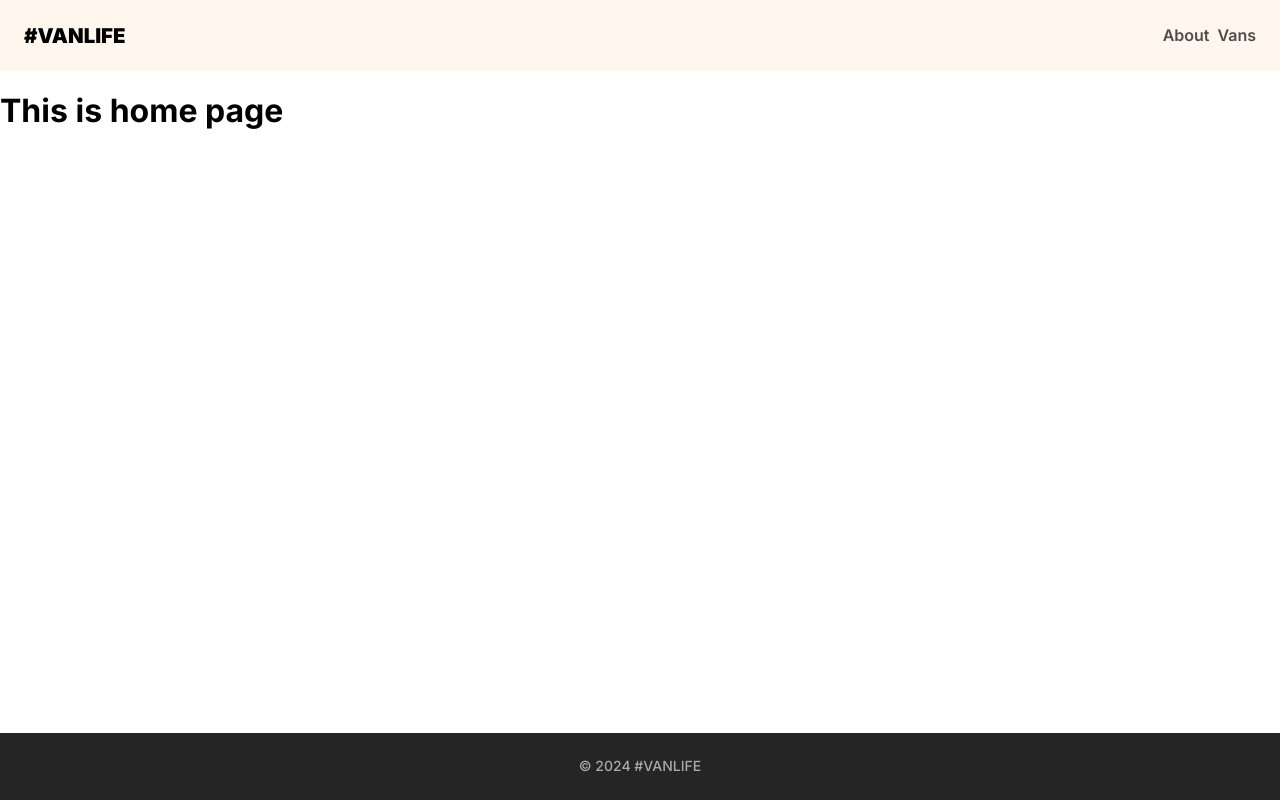
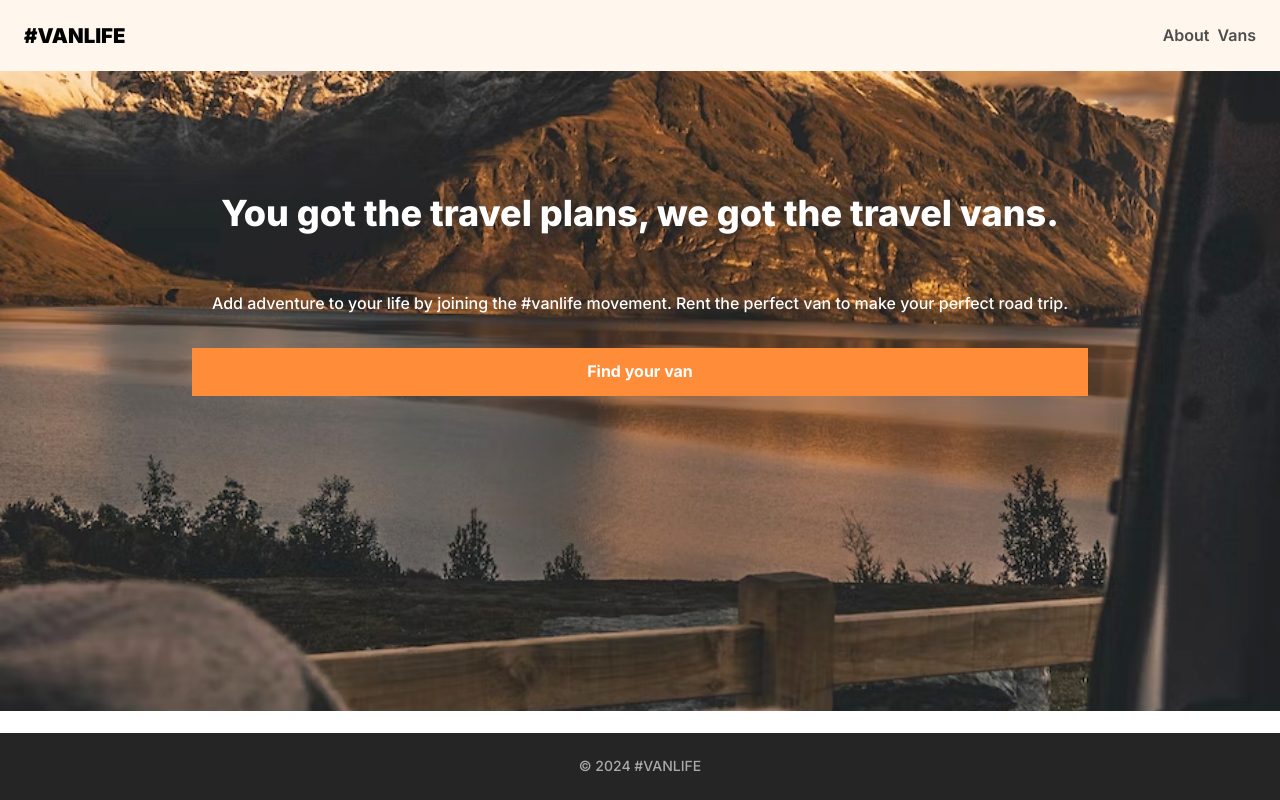
Before and after one commit to Itabghazouani/VanLife, a React (Vite) app: page / in a window 1280 px wide. Built offline with nearby package versions, Linux system fonts and the light colour scheme.

Commit message:
home page styled

```diff
--- a/App.jsx
+++ b/App.jsx
@@ -1,7 +1,7 @@
 import React from 'react';
 import { BrowserRouter, Routes, Route, Link } from "react-router-dom"
-import Home from "./Components/Home"
-import About from "./Components/About"
+import Home from "./components/Home"
+import About from "./components/About"
 
 export default function App() {
   return (
--- a/components/Home.jsx
+++ b/components/Home.jsx
@@ -1,12 +1,19 @@
 import React from 'react';
 import Navbar from "./Navbar"
 import Footer from "./Footer"
+import { Link } from "react-router-dom"
 
 export default function Home() {
     return (
         <div className="container">
             <Navbar />
-            <h1> This is home page</h1>
+            <main className="main--home">
+                <div className="main--home_content">
+                    <h1>You got the travel plans, we got the travel vans.</h1>
+                    <h2>Add adventure to your life by joining the #vanlife movement. Rent the perfect van to make your perfect road trip.</h2>
+                    <Link to="#">Find your van</Link>
+                </div>
+            </main>
             <Footer />
         </div>
     )
--- a/index.css
+++ b/index.css
@@ -72,3 +72,52 @@ html, body {
     text-align: center;
     color: #AAAAAA;
 }
+
+/* Home */
+
+.main--home {
+  min-height: 80vh;
+  color: white;
+  background-image: url("./assets/vanlife-home.png");
+  background-size: cover;
+  background-repeat: no-repeat;
+  background-position: center;
+}
+
+.main--home_content {
+  max-height: 100%;
+  max-width: 70%;
+  display: flex;
+  flex-direction: column;
+  gap: 20px;
+  align-items: center;
+  justify-content: center;
+  margin: 6em auto;
+  text-align: center;
+
+}
+
+.main--home_content > h1 {
+  font-size: 2.25rem;
+  font-weight: 800;
+  line-height: 42px;
+  text-align: left;
+}
+
+.main--home_content > h2 {
+  font-size: 1rem;
+  font-weight: 500;
+  line-height: 24px;
+  text-align: left;
+}
+
+.main--home_content > a {
+  text-decoration: none;
+  font-size: 1rem;
+  font-weight: 700;
+  line-height: 31.66px;
+  color: #ffffff;
+  background-color: #FF8C38;
+  width: 100%;
+  padding: .5em;
+}
```
Also changed, not shown: 1 other file (tests, documents, lock files or other folders).
